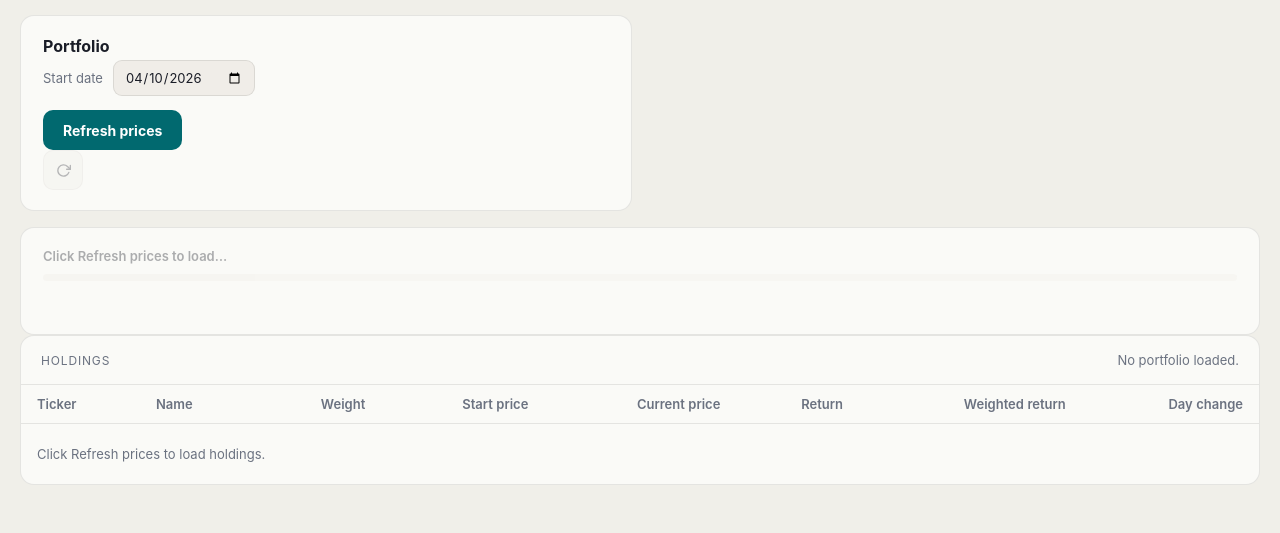
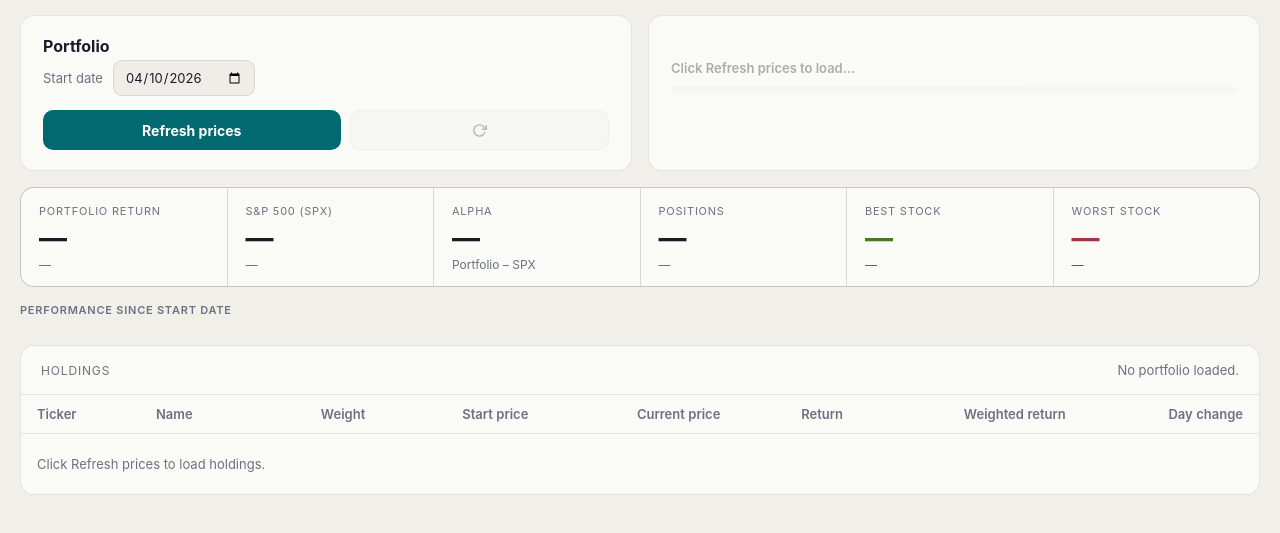
Before and after one commit to Francois-Dercksen/portfolio-dashboard, a plain HTML site: page index.html in a window 1280 px wide. Shown: the part 81-614 px from the top of the page. Drawn offline with nearby package versions, Linux system fonts and the light colour scheme; a web font is replaced by a local one.

Commit message:
refresh and progress bar visuals

```diff
--- a/index.html
+++ b/index.html
@@ -57,6 +57,8 @@
     .hint code { background: var(--surf2); padding: 1px 5px; border-radius: 4px; font-size: 12px; }
     .date-row { display: flex; align-items: center; gap: 10px; margin-bottom: 14px; }
     .date-row label { font-size: 13px; color: var(--muted); white-space: nowrap; }
+    .btn-row { display: flex; gap: 9px; align-items: center; margin-top: 14px; }
+    .btn-row .btn { flex: 1; }
     .date-input { padding: 8px 11px; border-radius: 9px; border: 1px solid var(--border); background: var(--surf2); color: var(--text); font-size: 13px; outline: none; color-scheme: dark light; }
     .date-input:focus { border-color: var(--primary); }
     .btn { height: 40px; padding: 0 20px; border: none; border-radius: 10px; background: var(--primary); color: #fff; font-weight: 700; font-size: 14px; transition: opacity .15s; white-space: nowrap; }
@@ -193,6 +195,7 @@
         <label for="startDate">Start date</label>
         <input type="date" id="startDate" class="date-input" value="2026-04-10" />
       </div>
+      <div class="btn-row">
         <button class="btn" id="loadBtn">Refresh prices</button>
         <button class="btn btn-refresh" id="refreshBtn" title="Refresh prices" disabled>
           <svg id="refreshIcon" width="15" height="15" viewBox="0 0 24 24" fill="none" stroke="currentColor" stroke-width="2.2" stroke-linecap="round" stroke-linejoin="round">
@@ -217,7 +220,7 @@
   </div>
 
   <!-- KPI strip -->
-  <div class="kpi-strip" id="kpiStrip" style="display:none">
+  <div class="kpi-strip" id="kpiStrip">
     <div class="kpi-cell">
       <div class="kpi-lbl">Portfolio return</div>
       <div class="kpi-val" id="kvPortRet">—</div>
@@ -252,7 +255,7 @@
 
 
   <!-- Charts grid -->
-  <div class="charts-section" id="chartsSection" style="display:none">
+  <div class="charts-section" id="chartsSection">
     <div class="charts-section-title">Performance since start date</div>
     <div class="chart-grid" id="chartGrid"></div>
   </div>
@@ -469,7 +472,6 @@ async function loadPortfolio() {
 
   _rowCount = 0; _portRet = null; _spxRet = null;
   document.getElementById('tblBody').innerHTML = '<tr><td colspan="8" style="color:var(--muted);padding:22px 16px">Loading…</td></tr>';
-  document.getElementById('kpiStrip').style.display = 'none';
   document.getElementById('failedSec').classList.remove('show');
 
   try {
```
